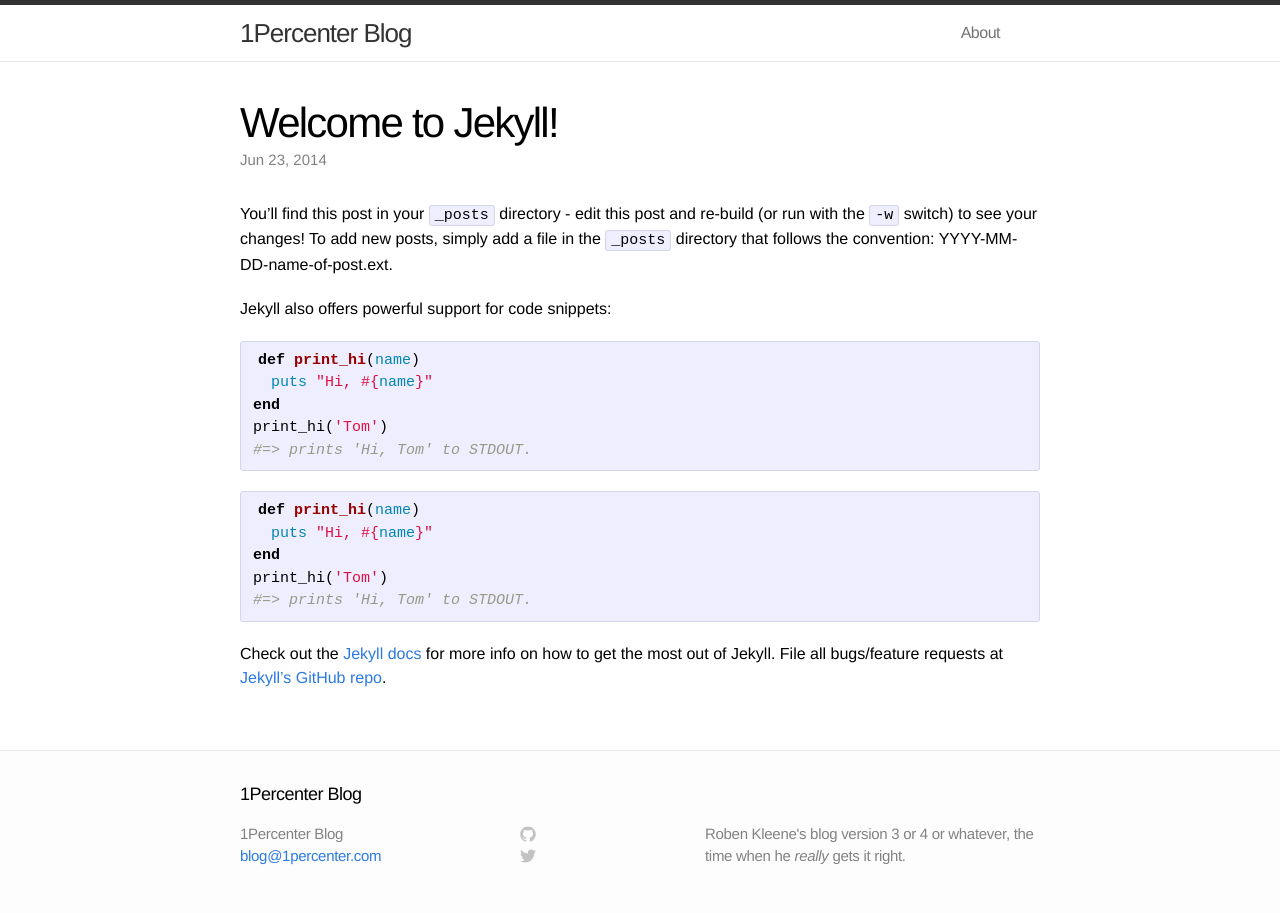
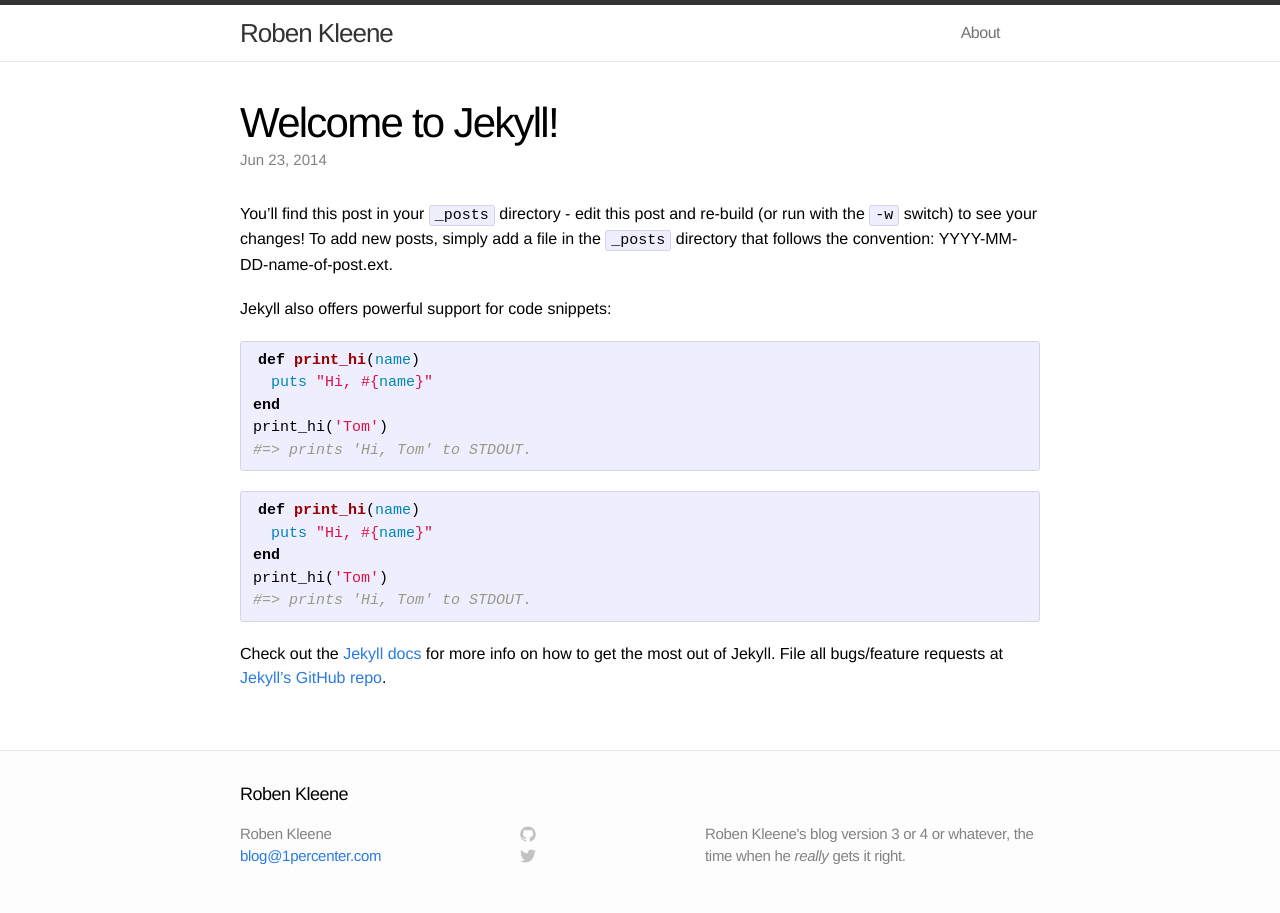
Before and after one commit to robenkleene/robenkleene.github.io, a Jekyll site: the page built from _posts/2014-06-23-welcome-to-jekyll.markdown, in a window 1280 px wide. Built offline with Jekyll 4.4.1, drawn with Linux system fonts in a browser that asks for light colours.

Commit message:
Improve configuration

```diff
--- a/_config.yml
+++ b/_config.yml
@@ -1,10 +1,14 @@
 # Site settings
-title: 1Percenter Blog
+title: Roben Kleene
 email: blog@1percenter.com
 description: "Roben Kleene's blog version 3 or 4 or whatever, the time when he <i>really</i> gets it right."
 baseurl: ""
-url: "http://yourdomain.com"
+url: "http://1percenter.com"
 
 # Build settings
 markdown: kramdown
+kramdown:
+  input: GFM
+highlighter: pygments
+
 permalink: pretty
--- a/_includes/head.html
+++ b/_includes/head.html
@@ -8,5 +8,5 @@
 
     <!-- Custom CSS -->
     <link rel="stylesheet" href="{{ "/css/main.css" | prepend: site.baseurl }}">
-
+    <link rel="stylesheet" href="{{ "/css/syntax.css" | prepend: site.baseurl }}">
 </head>
--- /dev/null
+++ b/css/syntax.css
@@ -0,0 +1,60 @@
+.highlight  { background: #ffffff; }
+.highlight .c { color: #999988; font-style: italic } /* Comment */
+.highlight .err { color: #a61717; background-color: #e3d2d2 } /* Error */
+.highlight .k { font-weight: bold } /* Keyword */
+.highlight .o { font-weight: bold } /* Operator */
+.highlight .cm { color: #999988; font-style: italic } /* Comment.Multiline */
+.highlight .cp { color: #999999; font-weight: bold } /* Comment.Preproc */
+.highlight .c1 { color: #999988; font-style: italic } /* Comment.Single */
+.highlight .cs { color: #999999; font-weight: bold; font-style: italic } /* Comment.Special */
+.highlight .gd { color: #000000; background-color: #ffdddd } /* Generic.Deleted */
+.highlight .gd .x { color: #000000; background-color: #ffaaaa } /* Generic.Deleted.Specific */
+.highlight .ge { font-style: italic } /* Generic.Emph */
+.highlight .gr { color: #aa0000 } /* Generic.Error */
+.highlight .gh { color: #999999 } /* Generic.Heading */
+.highlight .gi { color: #000000; background-color: #ddffdd } /* Generic.Inserted */
+.highlight .gi .x { color: #000000; background-color: #aaffaa } /* Generic.Inserted.Specific */
+.highlight .go { color: #888888 } /* Generic.Output */
+.highlight .gp { color: #555555 } /* Generic.Prompt */
+.highlight .gs { font-weight: bold } /* Generic.Strong */
+.highlight .gu { color: #aaaaaa } /* Generic.Subheading */
+.highlight .gt { color: #aa0000 } /* Generic.Traceback */
+.highlight .kc { font-weight: bold } /* Keyword.Constant */
+.highlight .kd { font-weight: bold } /* Keyword.Declaration */
+.highlight .kp { font-weight: bold } /* Keyword.Pseudo */
+.highlight .kr { font-weight: bold } /* Keyword.Reserved */
+.highlight .kt { color: #445588; font-weight: bold } /* Keyword.Type */
+.highlight .m { color: #009999 } /* Literal.Number */
+.highlight .s { color: #d14 } /* Literal.String */
+.highlight .na { color: #008080 } /* Name.Attribute */
+.highlight .nb { color: #0086B3 } /* Name.Builtin */
+.highlight .nc { color: #445588; font-weight: bold } /* Name.Class */
+.highlight .no { color: #008080 } /* Name.Constant */
+.highlight .ni { color: #800080 } /* Name.Entity */
+.highlight .ne { color: #990000; font-weight: bold } /* Name.Exception */
+.highlight .nf { color: #990000; font-weight: bold } /* Name.Function */
+.highlight .nn { color: #555555 } /* Name.Namespace */
+.highlight .nt { color: #000080 } /* Name.Tag */
+.highlight .nv { color: #008080 } /* Name.Variable */
+.highlight .ow { font-weight: bold } /* Operator.Word */
+.highlight .w { color: #bbbbbb } /* Text.Whitespace */
+.highlight .mf { color: #009999 } /* Literal.Number.Float */
+.highlight .mh { color: #009999 } /* Literal.Number.Hex */
+.highlight .mi { color: #009999 } /* Literal.Number.Integer */
+.highlight .mo { color: #009999 } /* Literal.Number.Oct */
+.highlight .sb { color: #d14 } /* Literal.String.Backtick */
+.highlight .sc { color: #d14 } /* Literal.String.Char */
+.highlight .sd { color: #d14 } /* Literal.String.Doc */
+.highlight .s2 { color: #d14 } /* Literal.String.Double */
+.highlight .se { color: #d14 } /* Literal.String.Escape */
+.highlight .sh { color: #d14 } /* Literal.String.Heredoc */
+.highlight .si { color: #d14 } /* Literal.String.Interpol */
+.highlight .sx { color: #d14 } /* Literal.String.Other */
+.highlight .sr { color: #009926 } /* Literal.String.Regex */
+.highlight .s1 { color: #d14 } /* Literal.String.Single */
+.highlight .ss { color: #990073 } /* Literal.String.Symbol */
+.highlight .bp { color: #999999 } /* Name.Builtin.Pseudo */
+.highlight .vc { color: #008080 } /* Name.Variable.Class */
+.highlight .vg { color: #008080 } /* Name.Variable.Global */
+.highlight .vi { color: #008080 } /* Name.Variable.Instance */
+.highlight .il { color: #009999 } /* Literal.Number.Integer.Long */
```
